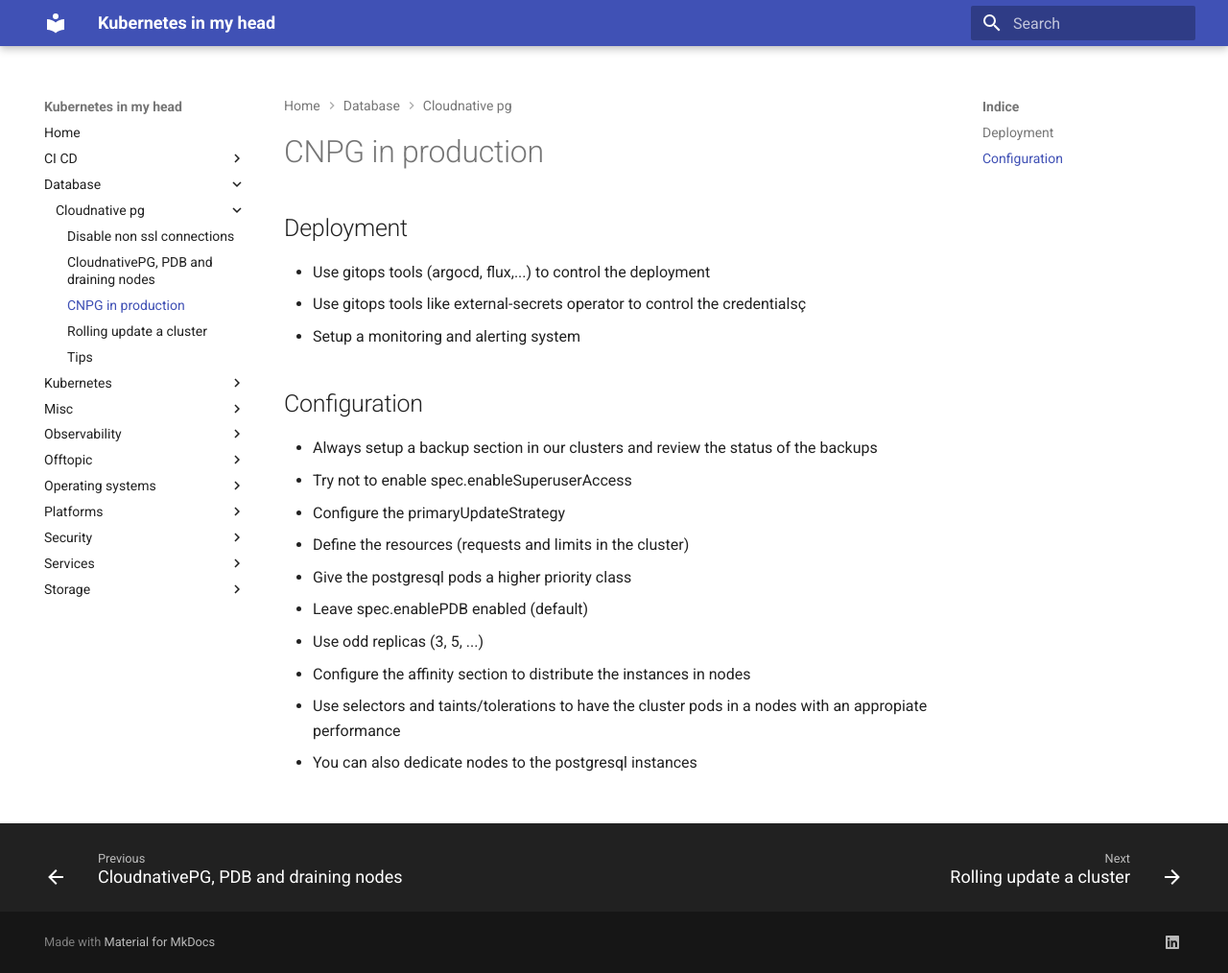
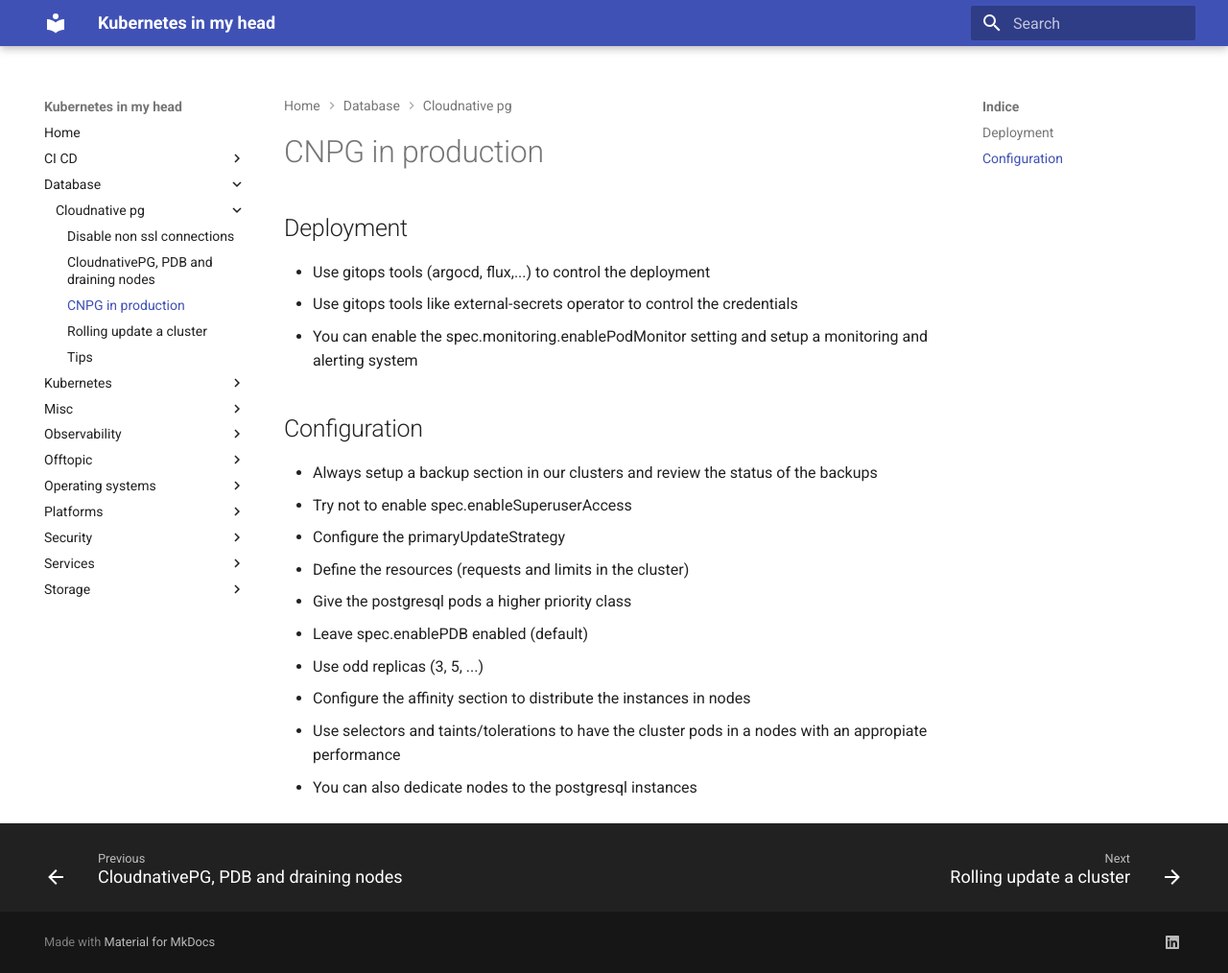
Before and after one commit to jorgelon/kubernetesinmyhead.net, an MkDocs documentation site: the page built from docs/database/cloudnative-pg/production.md, in a window 1280 px wide and 1014 px high. Shown: the whole window at 96% size. Built offline with MkDocs 1.6.1 and Material for MkDocs 9.7.7, drawn with Linux system fonts in a browser that asks for light colours.

Commit message:
better info

```diff
--- a/docs/database/cloudnative-pg/production.md
+++ b/docs/database/cloudnative-pg/production.md
@@ -3,8 +3,8 @@
 ## Deployment
 
 - Use gitops tools (argocd, flux,...) to control the deployment
-- Use gitops tools like external-secrets operator to control the credentialsç
-- Setup a monitoring and alerting system
+- Use gitops tools like external-secrets operator to control the credentials
+- You can enable the spec.monitoring.enablePodMonitor setting and setup a monitoring and alerting system
 
 ## Configuration
 
```
